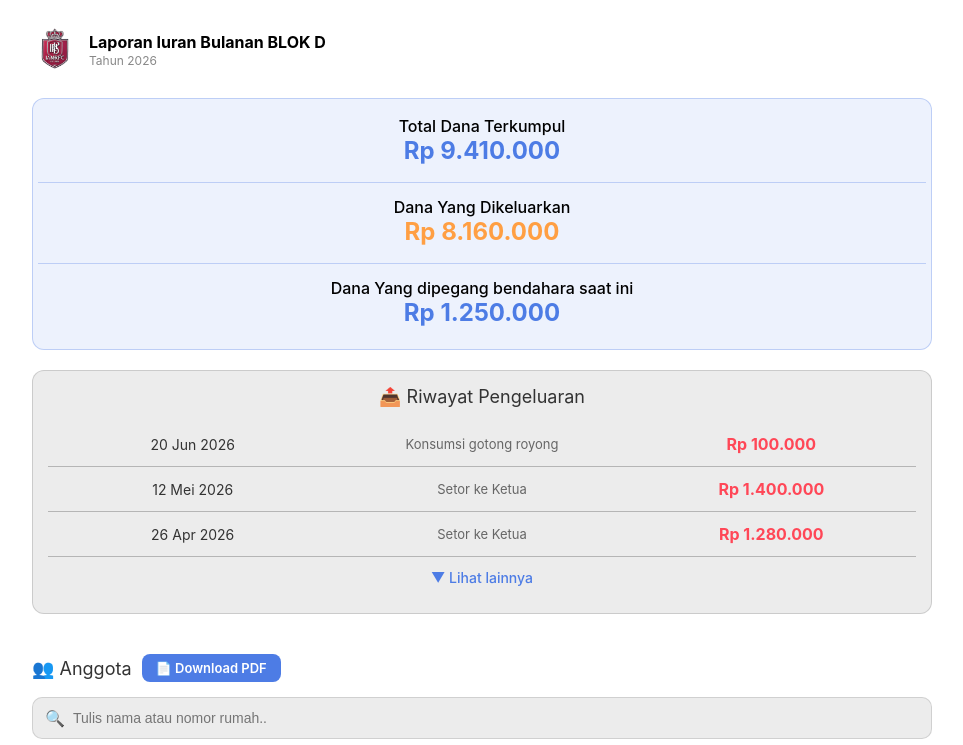
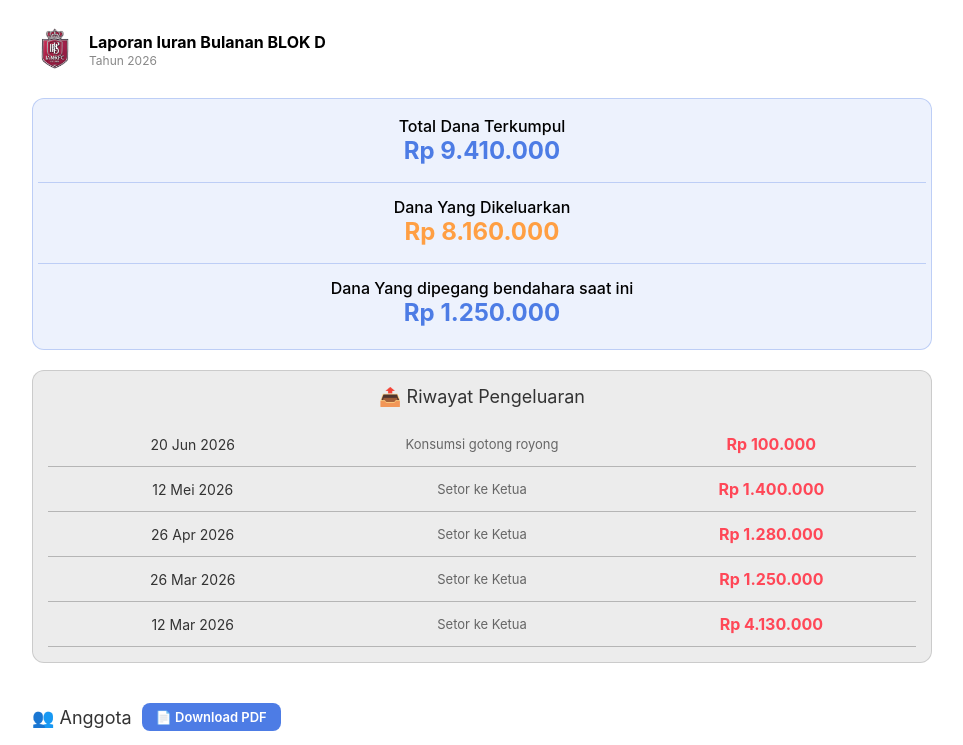
Before and after one commit to aloyb/blokd-app, a Next.js app in the folder blokd-app/: page / in a window 1280 px wide. Shown: the top 745 px of the page, without its empty margins (158-1121 px from the left). Built offline with nearby package versions, Linux system fonts and the light colour scheme.

Commit message:
Tampilkan semua riwayat pengeluaran tanpa batas

```diff
--- a/blokd-app/pages/index.js
+++ b/blokd-app/pages/index.js
@@ -15,7 +15,6 @@ export default function Home() {
   const [error, setError] = useState(null);
   const [searchQuery, setSearchQuery] = useState('');
   const [currentPage, setCurrentPage] = useState(1);
-  const [showAllHistory, setShowAllHistory] = useState(false);
   const itemsPerPage = 6;
 
   useEffect(() => {
@@ -120,7 +119,7 @@ export default function Home() {
       {stats?.pengeluaranHistory && stats.pengeluaranHistory.length > 0 && (
         <div style={styles.historySection}>
           <div style={styles.sectionTitle}>📤 Riwayat Pengeluaran</div>
-            {stats.pengeluaranHistory.slice().reverse().slice(0, showAllHistory ? undefined : 3).map((item, idx) => (
+            {stats.pengeluaranHistory.slice().reverse().map((item, idx) => (
               <div key={idx} style={styles.historyItem}>
                 <span style={styles.historyDate}>
                   {new Date(item.date).toLocaleDateString('id-ID', { day: 'numeric', month: 'short', year: 'numeric' })}
@@ -129,11 +128,6 @@ export default function Home() {
                 <span style={styles.historyAmount}>{formatCurrency(item.amount)}</span>
               </div>
             ))}
-          {stats.pengeluaranHistory.length > 3 && (
-            <div style={styles.showMoreBtn} onClick={() => setShowAllHistory(!showAllHistory)}>
-              {showAllHistory ? '▲ Sembunyikan' : '▼ Lihat lainnya'}
-            </div>
-          )}
         </div>
       )}
 
```
